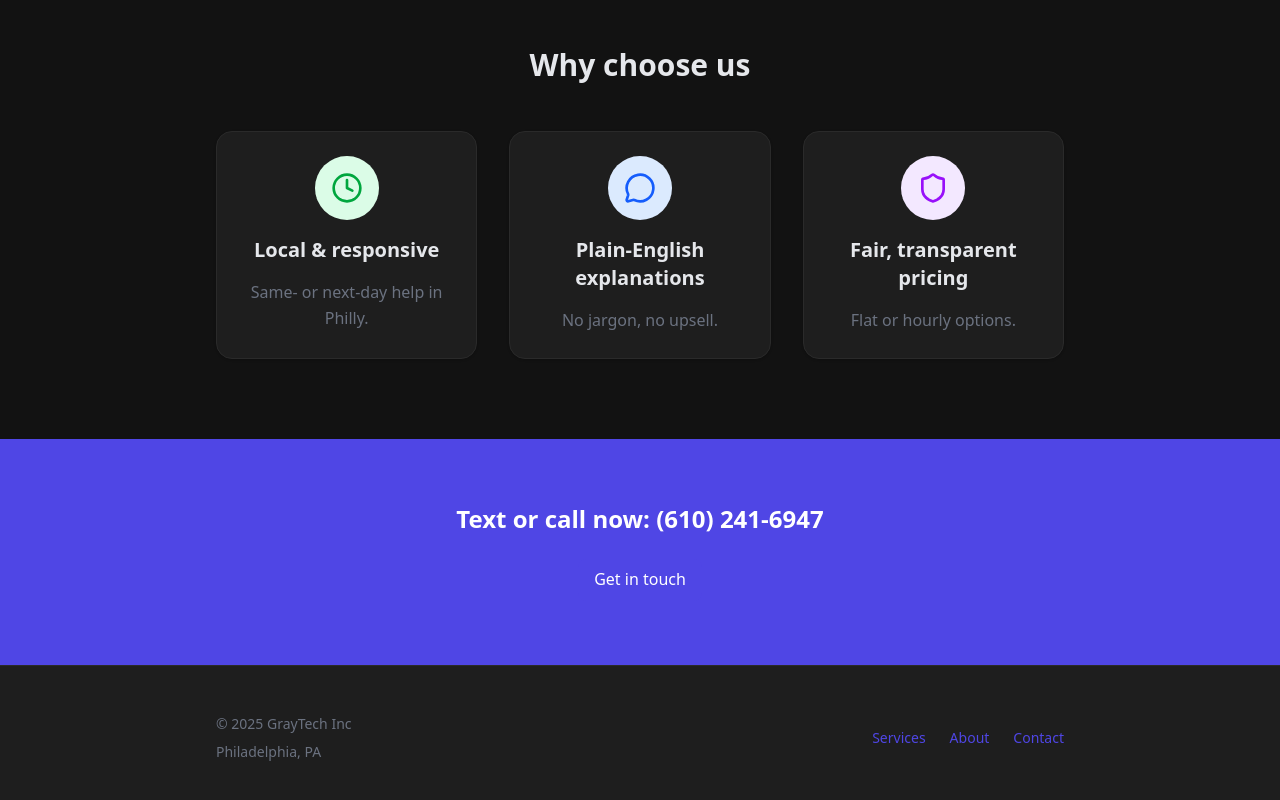
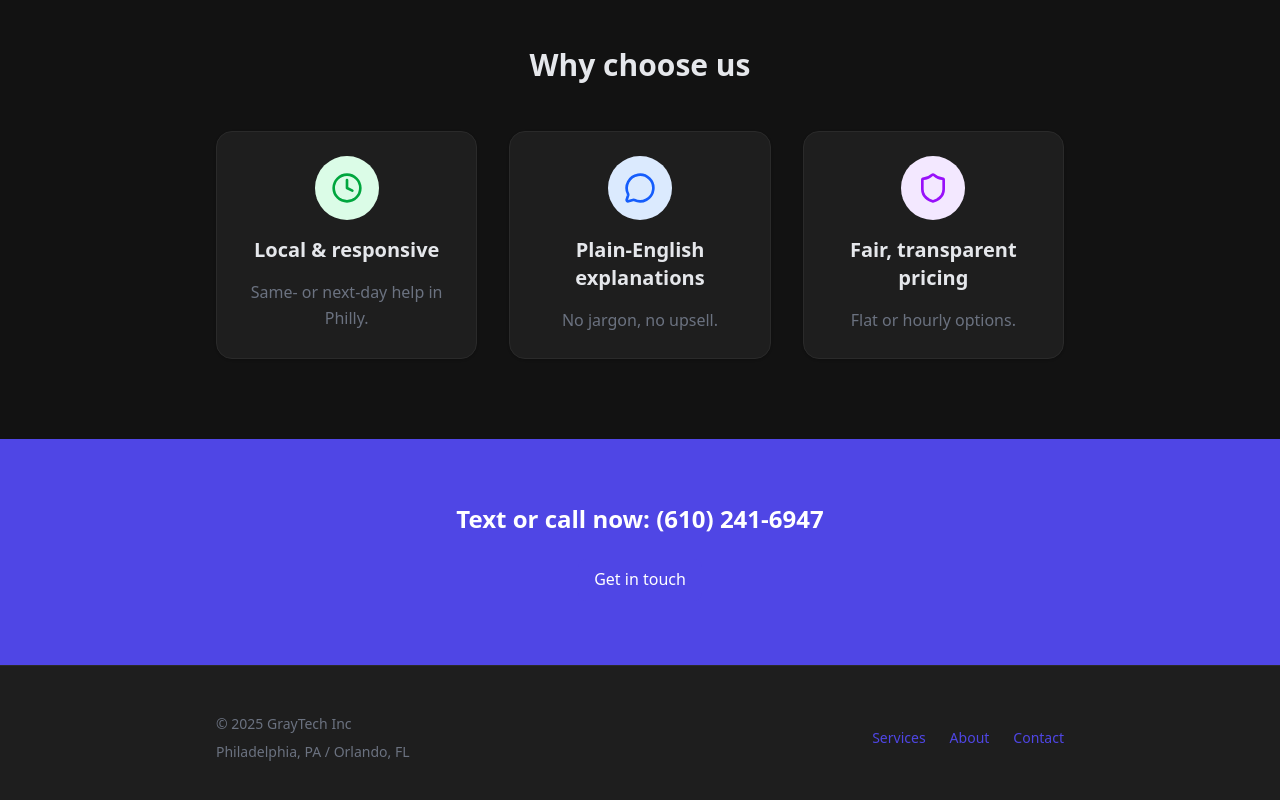
Before and after one commit to GrayMan26/Gray-Tech, a Next.js app: page / in a window 1280 px wide. Shown: the part 1581-2381 px from the top of the page. Built offline with nearby package versions, Linux system fonts and the light colour scheme.

Commit message:
Update Footer component - Minor formatting or content updates to footer

```diff
--- a/components/Footer.tsx
+++ b/components/Footer.tsx
@@ -19,7 +19,8 @@ export default function Footer() {
               © {currentYear} GrayTech Inc
             </p>
             <p className="text-sm text-muted">
-              Philadelphia, PA
+              Philadelphia, PA /
+              Orlando, FL
             </p>
           </div>
 
```
